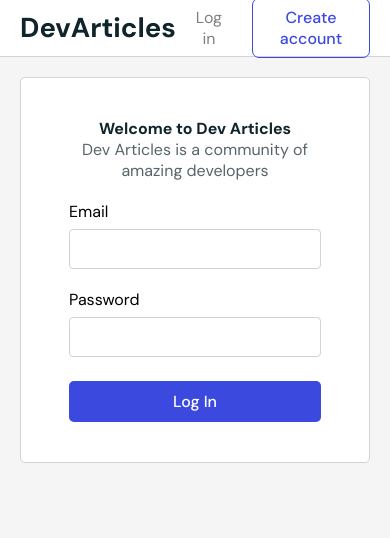
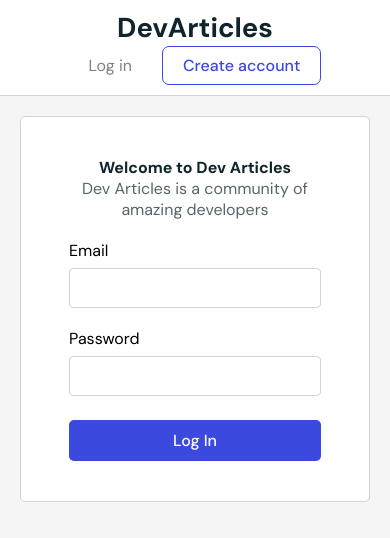
Before and after one commit to Tudor-Ang/dev-articles, a React (Create React App) app in the folder client/: page /auth/login in a window 390 px wide. Shown: the top 538 px of the page. Built offline with nearby package versions, Linux system fonts and the light colour scheme.

Commit message:
fix: responsive navbar

```diff
--- a/client/src/components/Layout/navbar/styles.js
+++ b/client/src/components/Layout/navbar/styles.js
@@ -11,6 +11,12 @@ export const Nav = styled.div((props) => ({
   height: '56px',
   backgroundColor: props.theme.colors.white,
   padding: '0 20px',
+
+  '@media screen and (max-width: 768px)': {
+    flexDirection: 'column',
+    height: 'auto',
+    padding: '10px',
+  },
 }))
 
 export const Logo = styled.a((props) => ({
```
